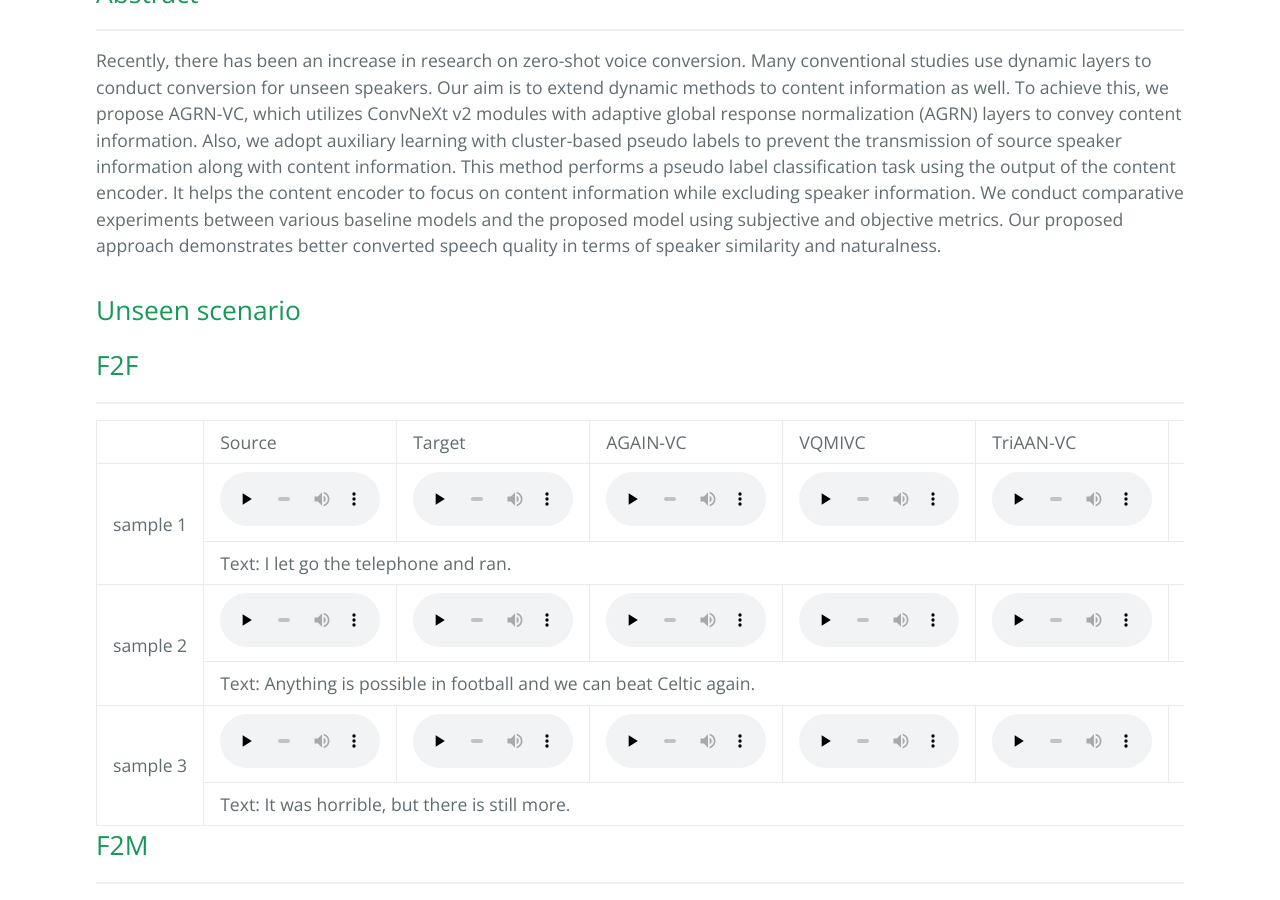
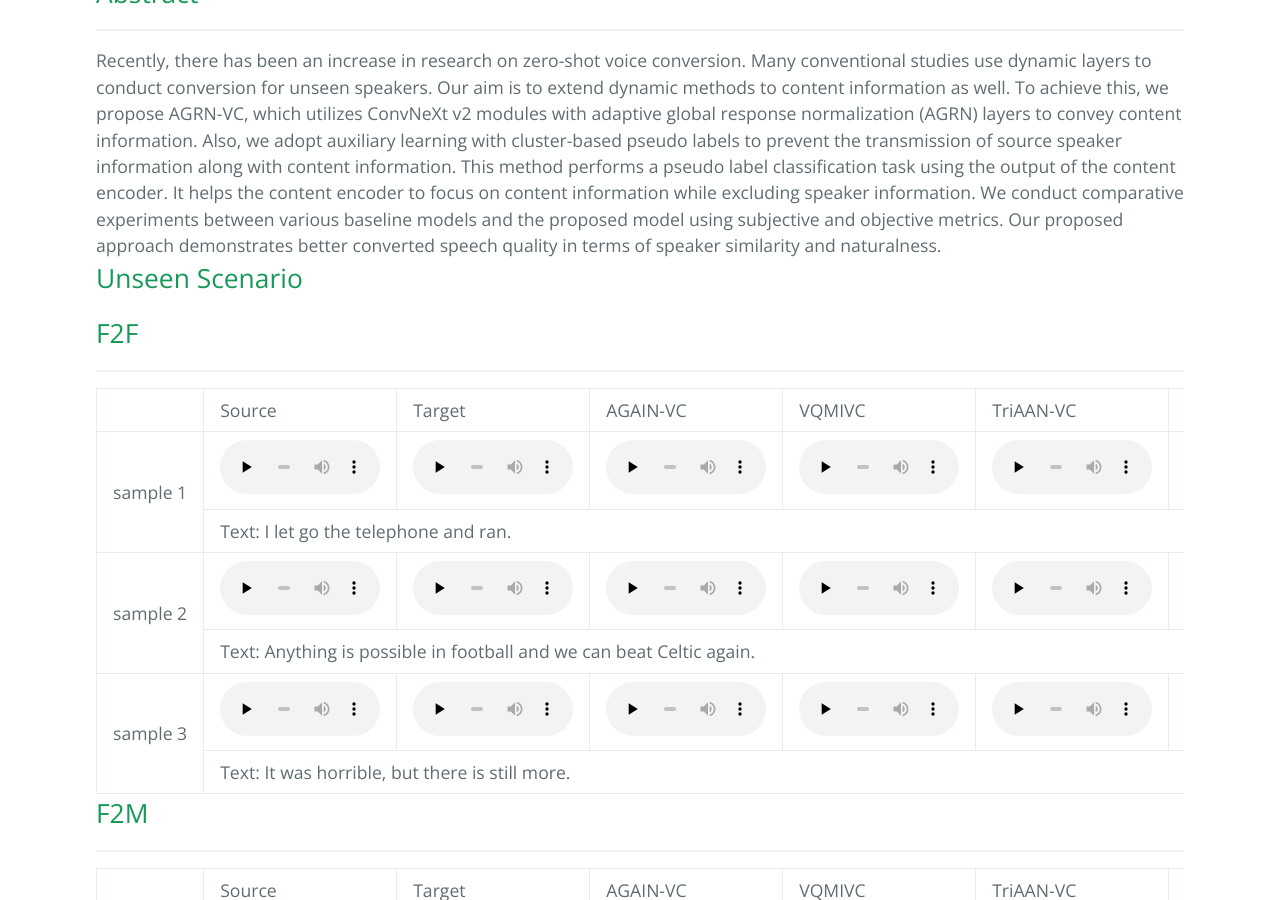
Before and after one commit to twiz0311/AGRN-VC, a Jekyll site: the page built from another-page.md, in a window 1280 px wide and 900 px high, scrolled down 520 px. Built offline with Jekyll 4.4.1, drawn with Linux system fonts in a browser that asks for light colours.

Commit message:
Update default.html

```diff
--- a/_layouts/default.html
+++ b/_layouts/default.html
@@ -33,9 +33,11 @@
             <a name="Abstract"><h2>Abstract</h2></a>
             <hr>
             <td>Recently, there has been an increase in research on zero-shot voice conversion. Many conventional studies use dynamic layers to conduct conversion for unseen speakers. Our aim is to extend dynamic methods to content information as well. To achieve this, we propose AGRN-VC, which utilizes ConvNeXt v2 modules with adaptive global response normalization (AGRN) layers to convey content information. Also, we adopt auxiliary learning with cluster-based pseudo labels to prevent the transmission of source speaker information along with content information. This method performs a pseudo label classification task using the output of the content encoder. It helps the content encoder to focus on content information while excluding speaker information. We conduct comparative experiments between various baseline models and the proposed model using subjective and objective metrics. Our proposed approach demonstrates better converted speech quality in terms of speaker similarity and naturalness.</td>
-            <h2></h2>
+
         <div>
-            <a name="Unseen scenario"><h2>Unseen scenario</h2></a>
+        <div>
+            <h2>Unseen Scenario</h2>
+        <div>
             <a name="F2F"><h2>F2F</h2></a>
             <hr>
             <table>
```
